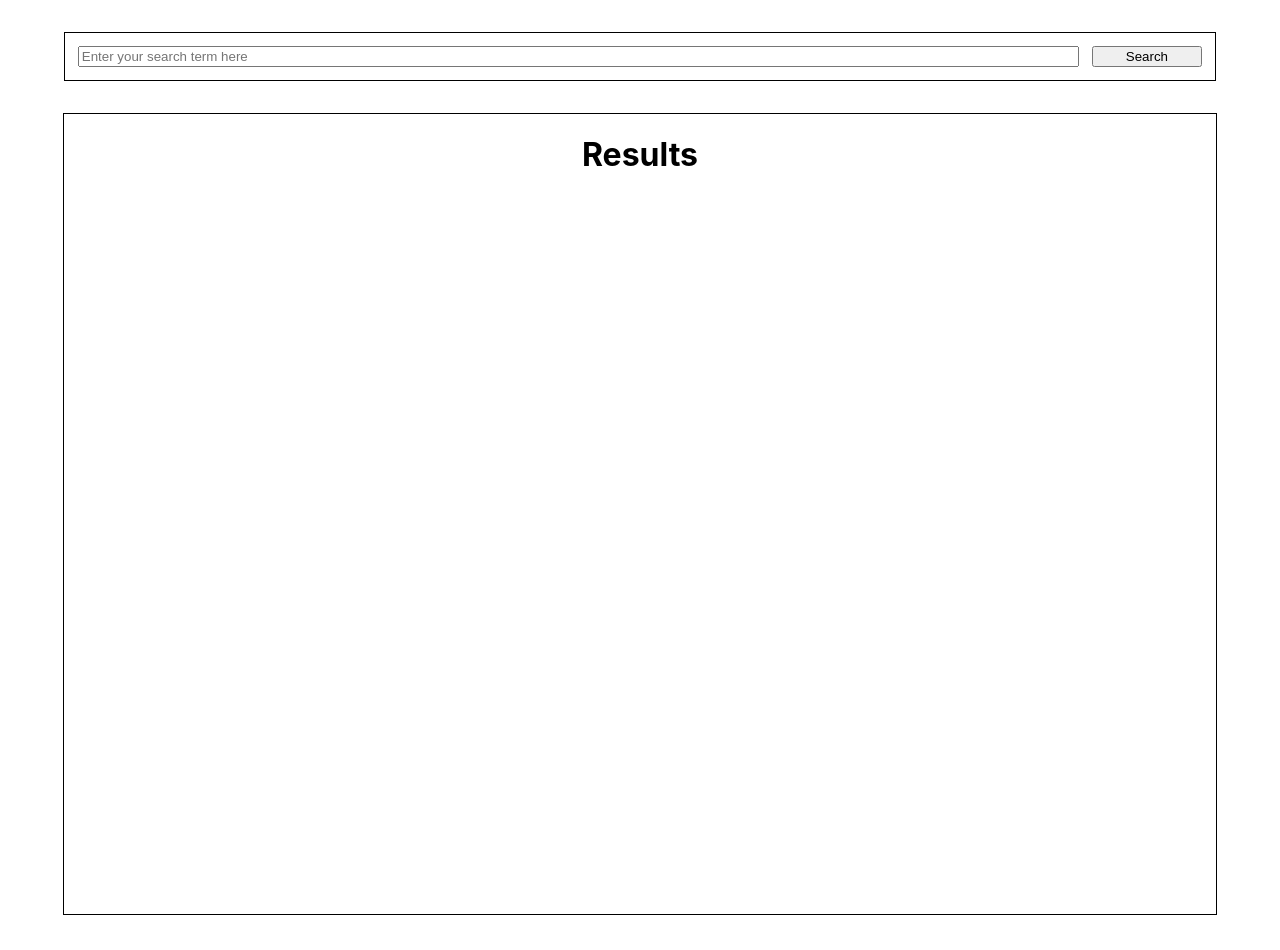
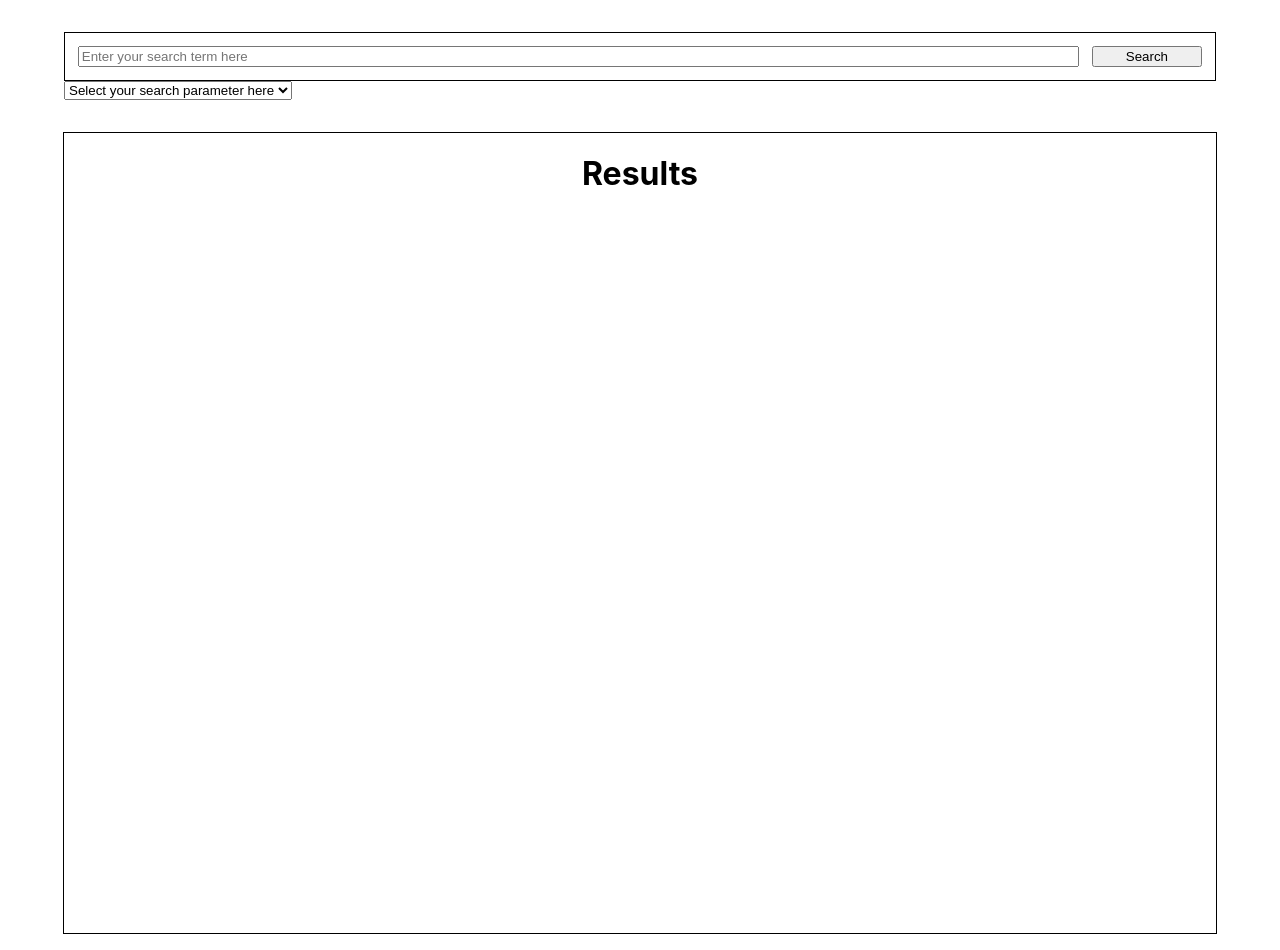
Before and after one commit to cmstorrsfox/lexicalists, a React (Create React App) app: page / in a window 1280 px wide. Built offline with nearby package versions, Linux system fonts and the light colour scheme.

Commit message:
changes on util branch

```diff
--- a/src/Components/App/App.js
+++ b/src/Components/App/App.js
@@ -6,7 +6,6 @@ import SearchResults from '../SearchResults/SearchResults';
 // variables for DataMuse
 const corsAnywhere = 'https://cors-anywhere.herokuapp.com/';
 const accessURL = 'https://api.datamuse.com/words?';
-const queryParams = 'rel_jjb=';
 
 class App extends React.Component {
   constructor(props) {
@@ -14,14 +13,16 @@ class App extends React.Component {
 
     this.state = {
       term: '',
+      queryParams: '',
       searchResults: []
     }
 
     this.search = this.search.bind(this);
   }
 
-    search(term) {
+    search(term, queryParams) {
       let endpoint = `${corsAnywhere}${accessURL}${queryParams}${term}`;
+      console.log(endpoint);
 
       fetch(endpoint)
       .then(response => response.json()
@@ -30,17 +31,11 @@ class App extends React.Component {
       )
     }
 
-
-
-
-
   render() {
     return (
       <div className="App">
         <SearchBar onSearch={this.search} />
-        <SearchResults  searchResults={this.state.searchResults}
-                        term={this.state.term}
-        />
+        <SearchResults  searchResults={this.state.searchResults} />
       </div>
     );
 
--- a/src/Components/SearchBar/SearchBar.css
+++ b/src/Components/SearchBar/SearchBar.css
@@ -10,6 +10,7 @@
 .search-bar {
     width: 100%;
     display: flex;
+    flex-direction: column;
     justify-content: flex-start;
     border: 1px solid black;
     padding: 0.8rem;
@@ -17,6 +18,11 @@
 
 
 
+}
+
+.input-field {
+    display: flex;
+    flex-wrap: nowrap;
 }
 
 .search-field {
@@ -29,3 +35,9 @@
     width: 10%;
     overflow-x: hidden;
 }
+
+.parameter-selector {
+    display: flex;
+    justify-content: space-around;
+    color: red;
+}
--- a/src/Components/SearchBar/SearchBar.js
+++ b/src/Components/SearchBar/SearchBar.js
@@ -6,38 +6,62 @@ class SearchBar extends React.Component {
     constructor(props) {
         super(props);
 
-        this.state = {term: ''}
+        this.state = {
+            term: '',
+            queryParams: ''
+        }
 
         this.search = this.search.bind(this);
-        this.handleChange = this.handleChange.bind(this);
+        this.handleSearchChange = this.handleSearchChange.bind(this);
+        this.handleParameterChange = this.handleParameterChange.bind(this);
         this.handleSubmit = this.handleSubmit.bind(this);
     }
 
     search() {
-        this.props.onSearch(this.state.term);
+        this.props.onSearch(this.state.term, this.state.queryParams);
     }
 
-    handleChange(event) {
+    //event handler for search field - provides term
+    handleSearchChange(event) {
         this.setState({ term: event.target.value })
+    }
+
+    //event handler for parameter field - provides parameter
+    handleParameterChange(event) {
+        this.setState({ queryParams: event.target.value })
     }
 
     handleSubmit(event) {
         alert(`an enquiry was submitted: ${this.state.term}`);
         event.preventDefault();
+        this.setState({ term: '' })
+
     }
+
 
     render() {
         return (
             <div className="search">
                 <form   onSubmit={this.handleSubmit}
                         className="search-bar">
-                    <input  onChange={this.handleChange}
-                            className="search-field"
-                            type="text"
-                            placeholder="Enter your search term here">
-                    </input>
-                    <button onClick={this.search}
-                            className="searchButton">Search</button>
+                    <div className="input-field">
+                        <input  value={this.state.term}
+                                onChange={this.handleSearchChange}
+                                className="search-field"
+                                type="text"
+                                placeholder="Enter your search term here">
+                        </input>
+                        <button onClick={this.search}
+                                className="searchButton">Search
+                        </button>
+                    </div>
+                </form>
+                <form className="parameter-selector">
+                    <select value={this.state.queryParams} onChange={this.handleParameterChange}>
+                        <option value="" disabled>Select your search parameter here</option>
+                        <option value="rel_jjb=">Adjective Collocations</option>
+                        <option value="rel_jja=">Noun Collocations</option>
+                    </select>
                 </form>
             </div>
         )
```
